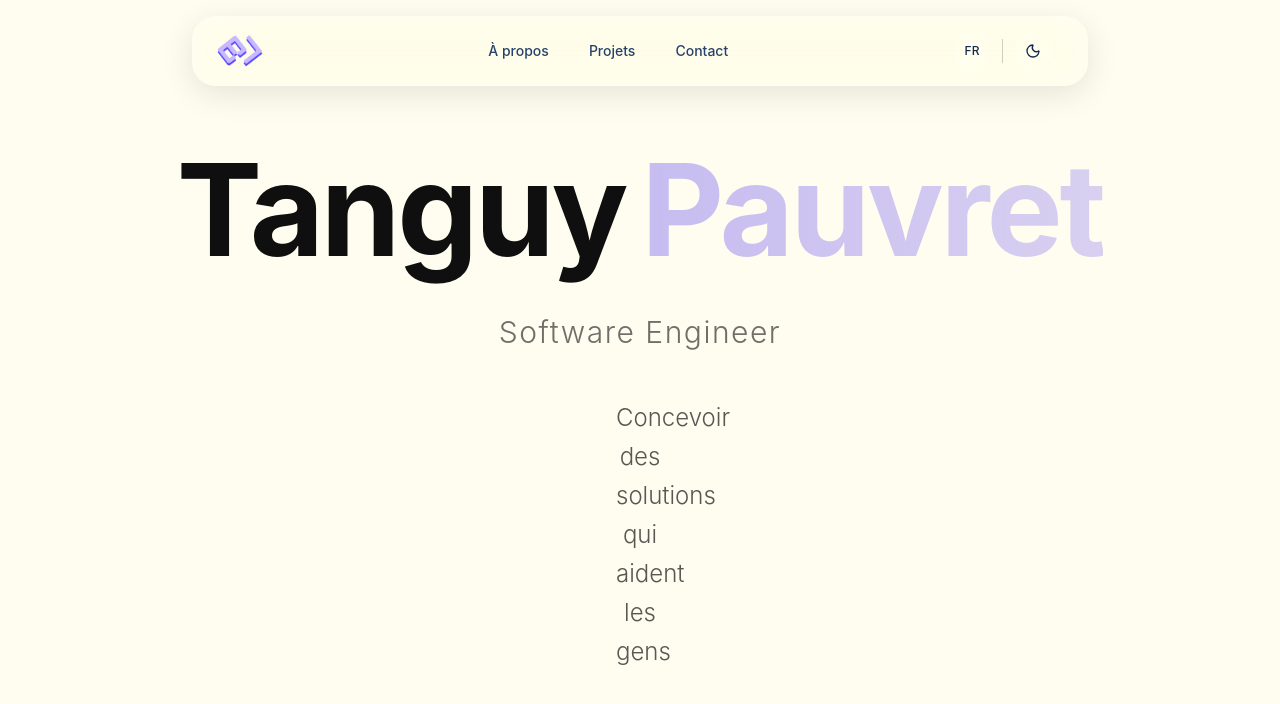
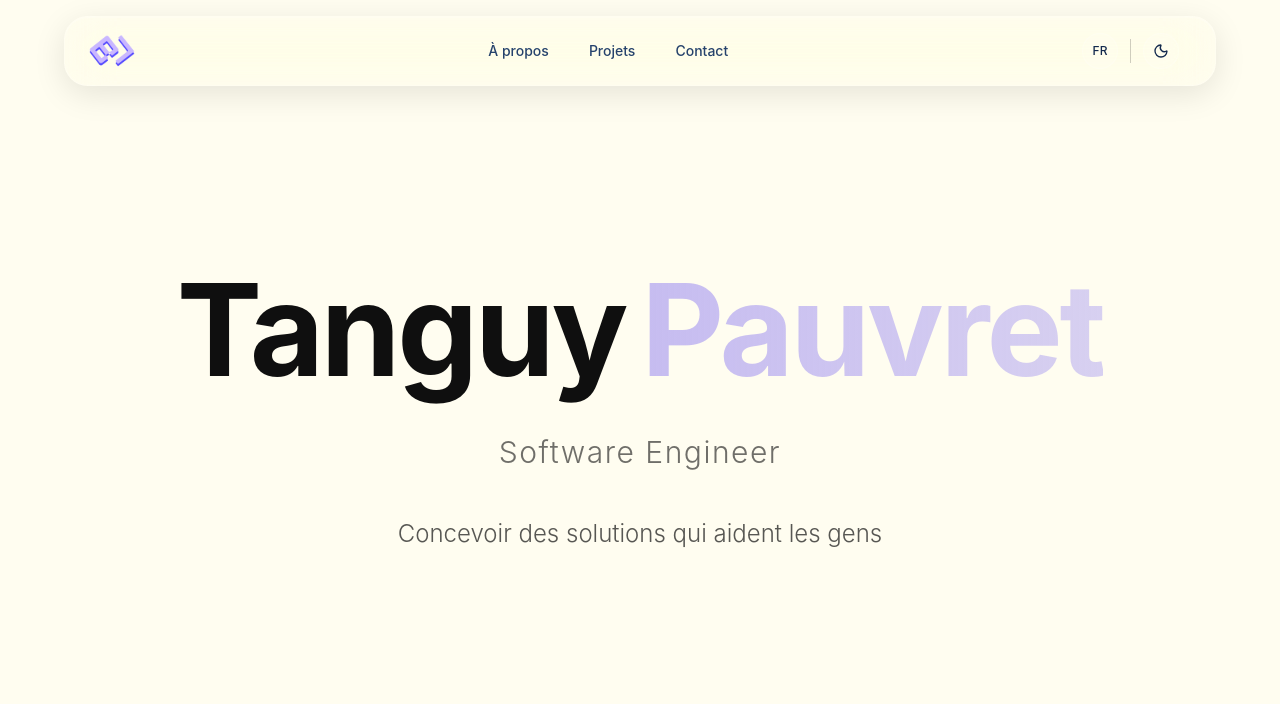
Before and after one commit to Bima42/portfolio, a React (Vite) app: page / in a window 1280 px wide. Shown: the top 704 px of the page. Built offline with nearby package versions, Linux system fonts and the light colour scheme.

Commit message:
chore: clean up hero

```diff
--- a/src/components/header/Header.tsx
+++ b/src/components/header/Header.tsx
@@ -27,7 +27,7 @@ export function Header({
       className={`
         fixed top-4 left-1/2 -translate-x-1/2
         z-50
-        w-[calc(100%-2rem)] max-w-4xl
+        w-[calc(100%-2rem)] max-w-6xl
         ${className}
       `}
     >
--- a/src/components/home/HeroSection.tsx
+++ b/src/components/home/HeroSection.tsx
@@ -1,18 +1,12 @@
 import { useLanguage } from '../../hooks/useLanguage';
 
-interface HeroSectionProps {
-  isVisible: boolean;
-}
-
-export function HeroSection({ isVisible }: HeroSectionProps) {
+export function HeroSection() {
   const { t } = useLanguage();
 
   return (
     <section className="min-h-screen flex items-center justify-center relative bg-background">
       <div className="container mx-auto px-lg">
-        <div className={`max-w-5xl mx-auto text-center transition-all duration-1000 ease-out ${
-          isVisible ? 'opacity-100 translate-y-0' : 'opacity-0 translate-y-8'
-        }`}>
+        <div className={"max-w-5xl mx-auto text-center transition-all duration-1000 ease-out opacity-100 translate-y-0"}>
 
           {/* Main heading */}
           <div className="mb-2xl">
@@ -34,10 +28,8 @@ export function HeroSection({ isVisible }: HeroSectionProps) {
           </div>
 
           {/* Description */}
-          <div className="max-w-2xl mx-auto">
-            <p className={`text-lg md:text-xl lg:text-2xl text-foreground/70 leading-relaxed text-center font-light transition-all duration-1000 delay-300 ${
-              isVisible ? 'opacity-100 translate-y-0' : 'opacity-0 translate-y-4'
-            }`}>
+          <div className="mx-auto">
+            <p className={"text-lg md:text-xl lg:text-2xl text-foreground/70 text-center font-light transition-all duration-1000 delay-300 opacity-100 translate-y-0"}>
               {t("pages.home.greeting")}
             </p>
           </div>
--- a/src/pages/Home.tsx
+++ b/src/pages/Home.tsx
@@ -1,56 +1,6 @@
-import { useEffect, useRef, useState } from 'react';
-import { useLanguage } from '@/hooks/useLanguage';
-import { HeroSection, ProjectsSection, type Project } from '@/components/home';
-import { ChalkTrail } from '../components/chalk-trail';
+import { HeroSection} from '@/components/home';
 
 export default function Home() {
-  const { currentLanguage: language } = useLanguage();
-  const [isVisible, setIsVisible] = useState(false);
-  const [projectsVisible, setProjectsVisible] = useState(false);
-  const projectsRef = useRef<HTMLElement>(null);
-
-  const projects: Project[] = [
-    {
-      title: "E-commerce Platform",
-      technologies: ["React", "Node.js", "MongoDB"],
-      description: language === 'fr'
-        ? "Plateforme complète avec paiements intégrés"
-        : "Full-featured platform with integrated payments"
-    },
-    {
-      title: "Data Dashboard",
-      technologies: ["Vue.js", "Python", "PostgreSQL"],
-      description: language === 'fr'
-        ? "Interface de visualisation de données temps réel"
-        : "Real-time data visualization interface"
-    },
-    {
-      title: "Mobile App Social",
-      technologies: ["React Native", "Firebase"],
-      description: language === 'fr'
-        ? "Application sociale avec géolocalisation"
-        : "Social app with geolocation features"
-    }
-  ];
-
-  useEffect(() => {
-    setIsVisible(true);
-
-    const observer = new IntersectionObserver(
-      ([entry]) => {
-        if (entry.isIntersecting) {
-          setProjectsVisible(true);
-        }
-      },
-      { threshold: 0.2 }
-    );
-
-    if (projectsRef.current) {
-      observer.observe(projectsRef.current);
-    }
-
-    return () => observer.disconnect();
-  }, []);
 
   return (
     <div className="relative overflow-hidden">
@@ -65,13 +15,8 @@ export default function Home() {
       {/*  isActive={true}*/}
       {/*/>*/}
 
-      <HeroSection isVisible={isVisible} />
+      <HeroSection />
 
-      {/*<ProjectsSection */}
-      {/*  ref={projectsRef}*/}
-      {/*  projects={projects}*/}
-      {/*  isVisible={projectsVisible}*/}
-      {/*/>*/}
     </div>
   );
 }
```
